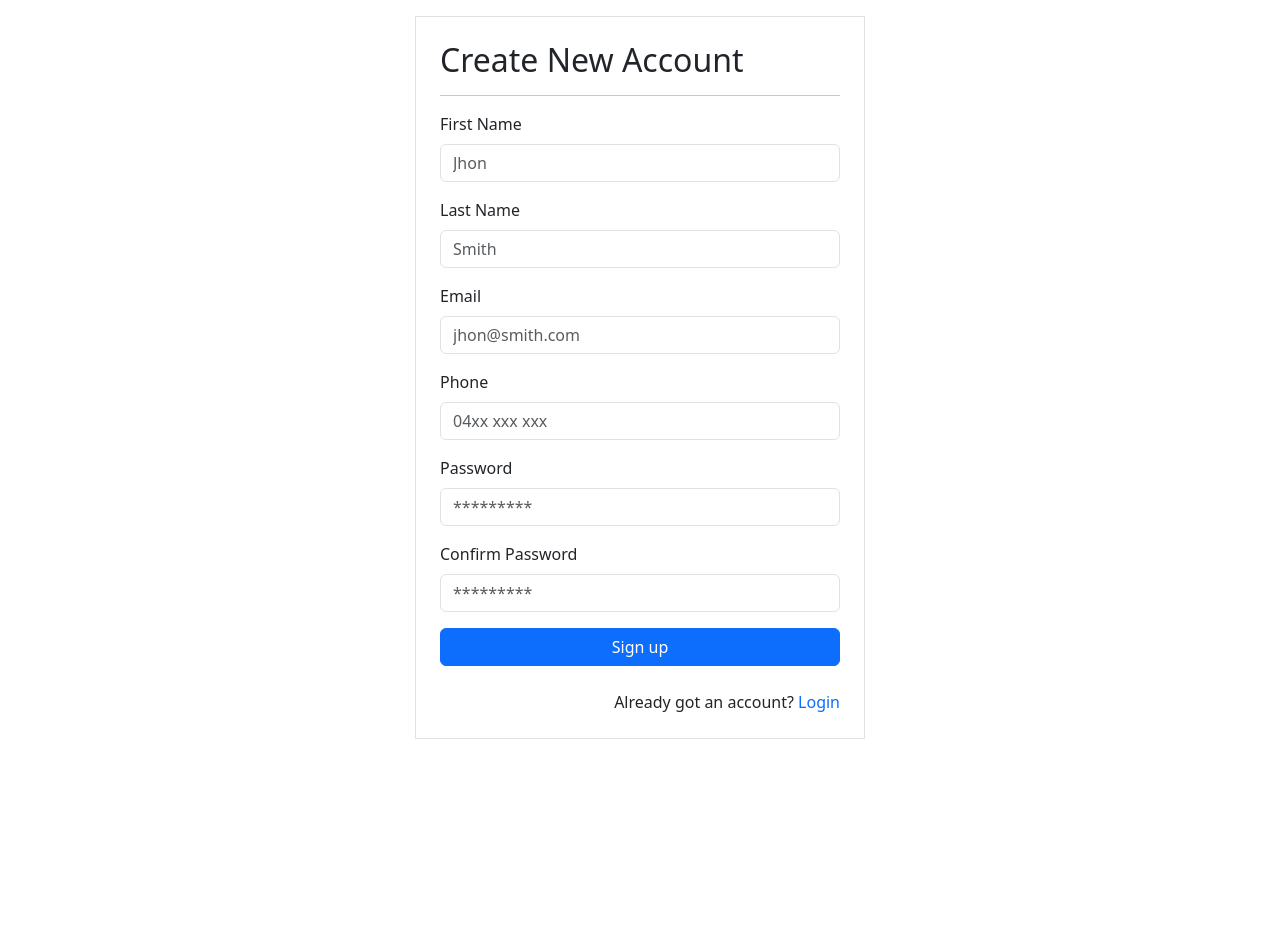
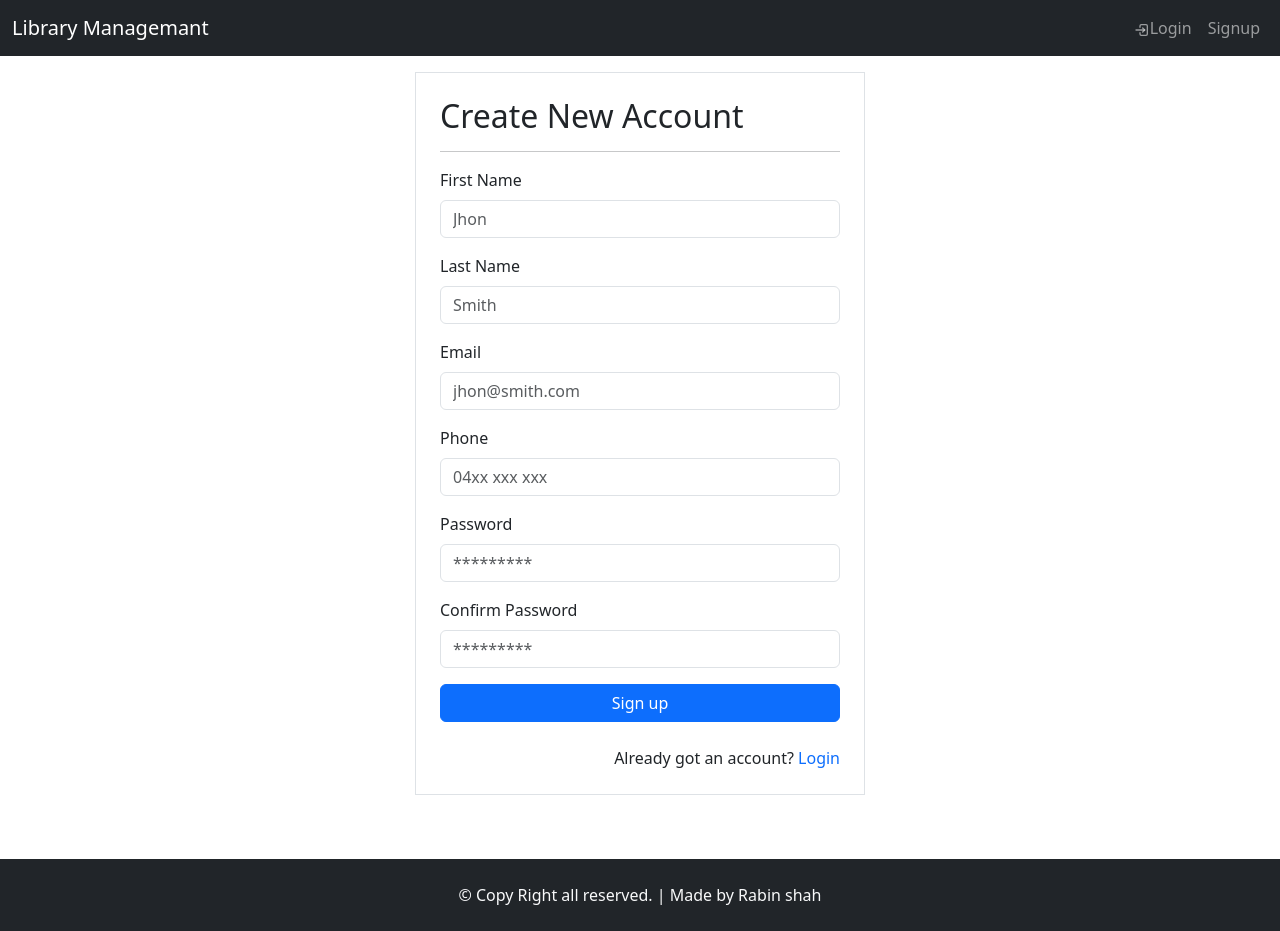
Before and after one commit to rabin9087/library-management-ui, a React (Create React App) app: page /signup in a window 1280 px wide. Before the commit the page ends 800 px from the top, so only its background shows below. Built offline with nearby package versions, Linux system fonts and the light colour scheme; no server answers.

Commit message:
signup component wraped with MainLayout

```diff
--- a/src/pages/user_signup_login/Signup.jsx
+++ b/src/pages/user_signup_login/Signup.jsx
@@ -4,6 +4,7 @@ import { Form, Button } from "react-bootstrap";
 import { postAdminUser, postUser } from "../../helper/axiosHelper";
 import { toast } from "react-toastify";
 import { useNavigate } from "react-router-dom";
+import { MainLayout } from "../../components/layout/MainLayout";
 
 const initialState = {
   fName: "",
@@ -91,6 +92,7 @@ const AdminSignup = () => {
     },
   ];
   return (
+    <MainLayout>
       <div className=" p-3 ">
         <Form
           onSubmit={handelOnSubmit}
@@ -112,6 +114,7 @@ const AdminSignup = () => {
           </div>
         </Form>
       </div>
+    </MainLayout>
   );
 };
 
```
Lines whose indentation alone changed are shown as unchanged.
